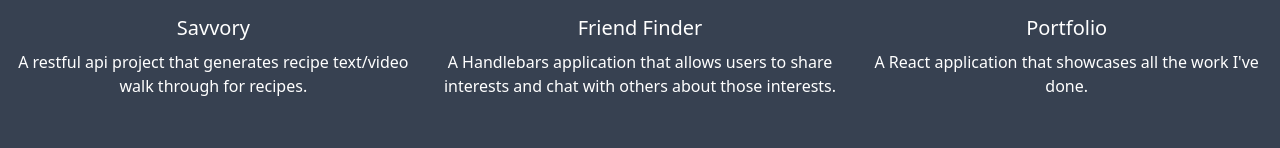
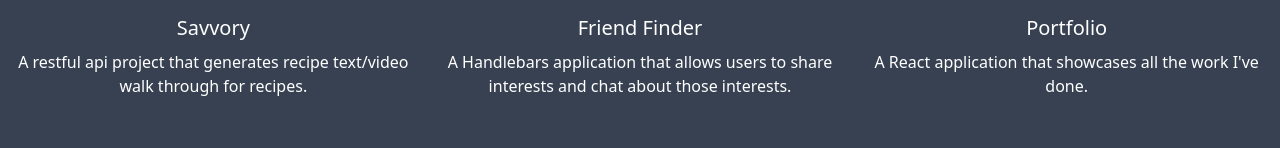
Before and after one commit to CleveHardcastle/portfolio, a React (Create React App) app: page /work in a window 1280 px wide. Shown: the part 318-466 px from the top of the page. Built offline with nearby package versions, Linux system fonts and the light colour scheme.

Commit message:
spacing issue

```diff
--- a/src/pages/Work/Work.js
+++ b/src/pages/Work/Work.js
@@ -53,7 +53,7 @@
               </Typography>
               <Typography className="text-white">
                 A Handlebars application that allows users to share interests
-                and chat with others about those interests.
+                and chat about those interests.
               </Typography>
             </CardBody>
             <CardFooter
```
